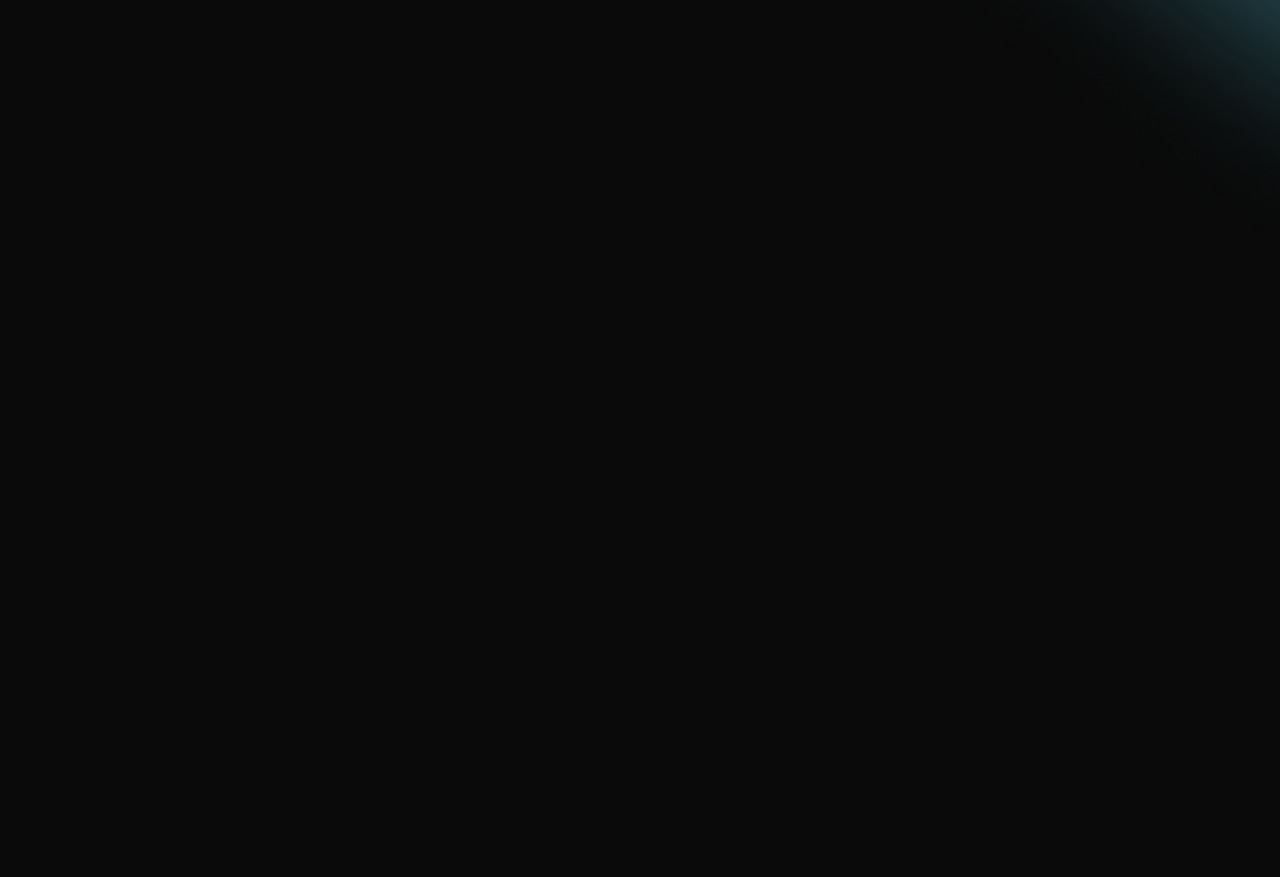
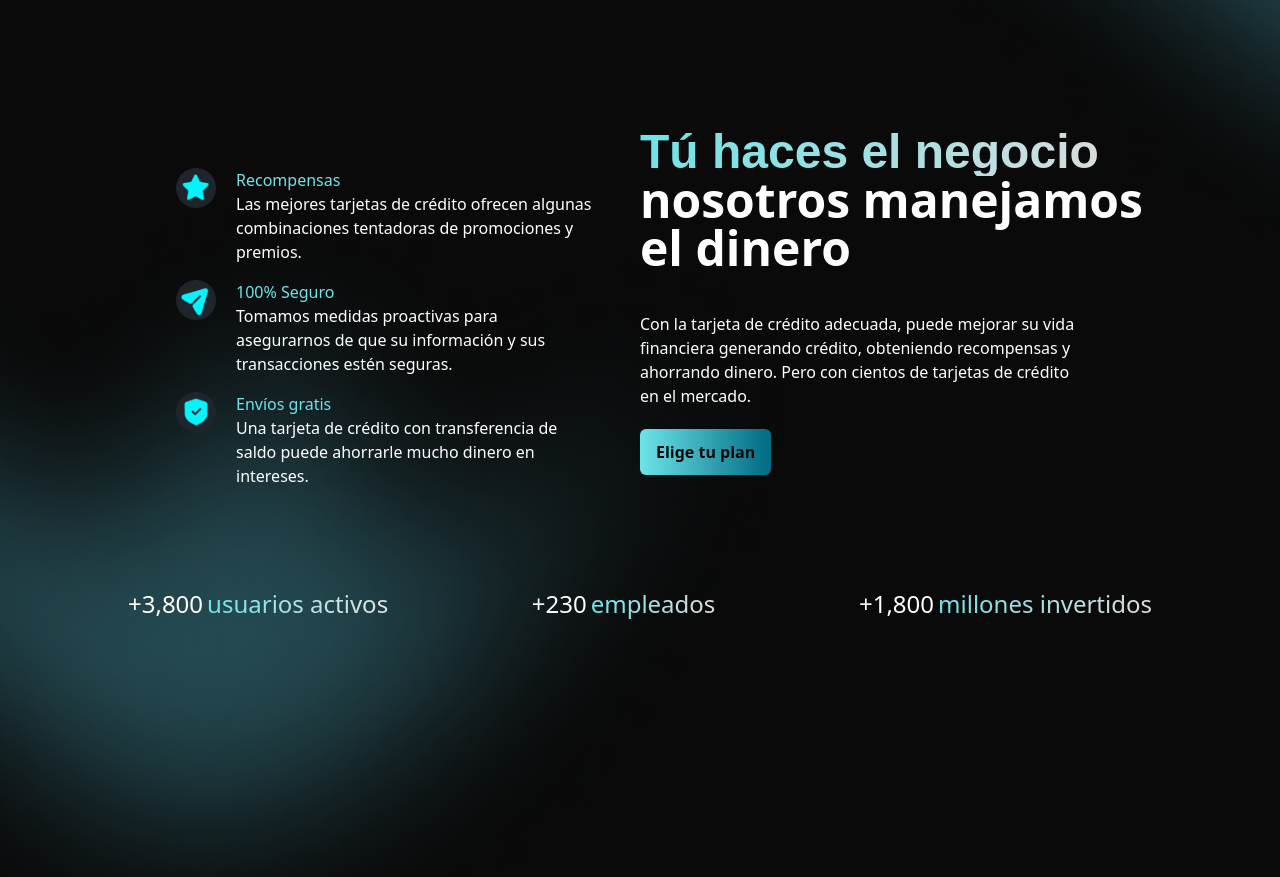
Before and after one commit to damenordev/landing-nextjs-bank, a Next.js app: page / in a window 1280 px wide. Shown: the part 720-1597 px from the top of the page. Before the commit the page ends 1005 px from the top, so only its background shows below. Built offline with nearby package versions, Linux system fonts and the light colour scheme; a web font is replaced by a local one.

Commit message:
Add BestBusiness section

```diff
--- a/app/page.tsx
+++ b/app/page.tsx
@@ -1,10 +1,11 @@
-import { Header, Hero } from '@/sections'
+import { Header, Hero, BestBusiness } from '@/sections'
 
 export default function Home() {
   return (
     <>
       <Header />
       <Hero />
+      <BestBusiness />
     </>
   )
 }
--- /dev/null
+++ b/src/sections/BestBusiness.tsx
@@ -0,0 +1,71 @@
+import Link from 'next/link'
+import Image from 'next/image'
+
+import { AnimatedCounter, BackgroundRadial, Reveal, TextGradient } from '@/ui'
+
+const dataFeaturesBusiness = [
+  {
+    id: 1,
+    icon: 'rewards',
+    title: 'Recompensas',
+    description: 'Las mejores tarjetas de crédito ofrecen algunas combinaciones tentadoras de promociones y premios.',
+  },
+  {
+    id: 2,
+    icon: 'safe',
+    title: '100% Seguro',
+    description: 'Tomamos medidas proactivas para asegurarnos de que su información  y sus transacciones estén seguras.',
+  },
+  {
+    id: 3,
+    icon: 'send',
+    title: 'Envíos gratis',
+    description: 'Una tarjeta de crédito con transferencia de saldo puede ahorrarle mucho dinero en intereses.',
+  },
+]
+
+export function BestBusiness() {
+  return (
+    <div className="relative px-6" id="features">
+      <BackgroundRadial />
+      <div className="grid max-w-5xl mx-auto md:grid-cols-2">
+        <div className="grid items-center py-5 md:p-8">
+          {dataFeaturesBusiness.map(({ id, icon, title, description }) => (
+            <Reveal key={id}>
+              <div className="grid grid-flow-col gap-5 px-4 py-2 rounded-3xl transition-colors group hover:bg-neutral-900">
+                <Image src={`/images/${icon}.png`} alt={title} width={40} height={40} />
+                <div>
+                  <h4 className="text-primary">{title}</h4>
+                  <p className="text-primaryDark">{description}</p>
+                </div>
+              </div>
+            </Reveal>
+          ))}
+        </div>
+        <div>
+          <Reveal>
+            <h2 className="text-5xl font-semibold">
+              <TextGradient className="block font-secondary">Tú haces el negocio</TextGradient>
+              nosotros manejamos <br />
+              el dinero
+            </h2>
+          </Reveal>
+          <Reveal>
+            <p className="max-w-md mt-10">
+              Con la tarjeta de crédito adecuada, puede mejorar su vida financiera generando crédito, obteniendo recompensas y ahorrando dinero. Pero con
+              cientos de tarjetas de crédito en el mercado.
+            </p>
+          </Reveal>
+          <Reveal>
+            <div className="my-8">
+              <Link href="#clients" className="px-4 py-3 rounded-md bg-blueRadial text-neutral-950 font-bold ">
+                Elige tu plan
+              </Link>
+            </div>
+          </Reveal>
+        </div>
+      </div>
+      <AnimatedCounter />
+    </div>
+  )
+}
--- a/src/sections/Hero.tsx
+++ b/src/sections/Hero.tsx
@@ -1,7 +1,7 @@
 import Image from 'next/image'
 import Link from 'next/link'
 
-import { BackgroundRadial, Reveal, TransitionMotion } from '@/ui'
+import { BackgroundRadial, Reveal, TextGradient, TransitionMotion } from '@/ui'
 
 export const Hero = () => {
   return (
@@ -12,7 +12,7 @@ export const Hero = () => {
           <Reveal>
             <h1 className="text-5xl font-semibold">
               El nuevo
-              <span className="font-secondary block bg-clip-text text-transparent bg-blueLight leading-snug -mb-2.5">banco digital</span>
+              <TextGradient className="font-secondary block leading-snug -mb-2.5">banco digital</TextGradient>
               para todos
             </h1>
           </Reveal>
@@ -24,7 +24,7 @@ export const Hero = () => {
           </Reveal>
           <Reveal>
             <div className="my-8">
-              <Link href="#clients" className="px-4 py-3 rounded-md bg-blueRadial">
+              <Link href="#clients" className="px-4 py-3 rounded-md bg-blueRadial text-neutral-950 font-bold ">
                 Empieza ahora
               </Link>
             </div>
@@ -34,6 +34,7 @@ export const Hero = () => {
           <Image src="/images/cards-block.png" alt="Card" width={450} height={450} className="h-auto w-72 md:w-full" />
         </TransitionMotion>
       </div>
+
     </div>
   )
 }
--- a/src/sections/index.ts
+++ b/src/sections/index.ts
@@ -1,2 +1,3 @@
+export * from './BestBusiness'
 export * from './Header'
 export * from './Hero'
--- /dev/null
+++ b/src/ui/AnimatedCounter.tsx
@@ -0,0 +1,42 @@
+'use client'
+import CountUp from 'react-countup'
+
+import { TransitionMotion } from './TransitionMotion'
+import { TextGradient } from './TextGradient'
+
+const dataCounter = [
+  {
+    id: 1,
+    startNumber: 500,
+    endNumber: 3800,
+    text: 'usuarios activos',
+  },
+  {
+    id: 2,
+    startNumber: 0,
+    endNumber: 230,
+    text: 'empleados',
+  },
+  {
+    id: 3,
+    startNumber: 600,
+    endNumber: 1800,
+    text: 'millones invertidos',
+  },
+]
+
+export const AnimatedCounter = () => {
+  return (
+    <TransitionMotion className="max-w-5xl py-10 mx-auto">
+      <div className="justify-between md:flex">
+        {dataCounter.map(({ id, startNumber, endNumber, text }) => (
+          <div key={id} className="py-5 text-2xl text-center md:text-left">
+            +
+            <CountUp start={startNumber} end={endNumber} duration={1.5} enableScrollSpy />
+            <TextGradient className="ml-1">{text}</TextGradient>
+          </div>
+        ))}
+      </div>
+    </TransitionMotion>
+  )
+}
--- a/src/ui/BackgroundRadial.tsx
+++ b/src/ui/BackgroundRadial.tsx
@@ -8,7 +8,7 @@ export interface IBackgroundRadialProps {
 const BACKGROUND_IMAGE_LEFT = '/images/background-floated-left.png'
 const BACKGROUND_IMAGE_RIGHT = '/images/background-floated-right.png'
 
-export const BackgroundRadial: React.FC<IBackgroundRadialProps> = ({ position }) => {
+export const BackgroundRadial: React.FC<IBackgroundRadialProps> = ({ position = 'left' }) => {
   const imageSrc = position === 'left' ? BACKGROUND_IMAGE_LEFT : BACKGROUND_IMAGE_RIGHT
   return (
     <div
--- /dev/null
+++ b/src/ui/TextGradient.tsx
@@ -0,0 +1,10 @@
+import { cn } from '@/styles'
+
+export interface ITextGradientProps {
+  children: React.ReactNode
+  className?: string
+}
+
+export const TextGradient: React.FC<ITextGradientProps> = ({ children, className }) => {
+  return <span className={cn('bg-clip-text text-transparent bg-blueLight', className)}>{children}</span>
+}
--- a/src/ui/index.ts
+++ b/src/ui/index.ts
@@ -1,3 +1,5 @@
+export * from './AnimatedCounter'
 export * from './BackgroundRadial'
 export * from './Reveal'
+export * from './TextGradient'
 export * from './TransitionMotion'
```
